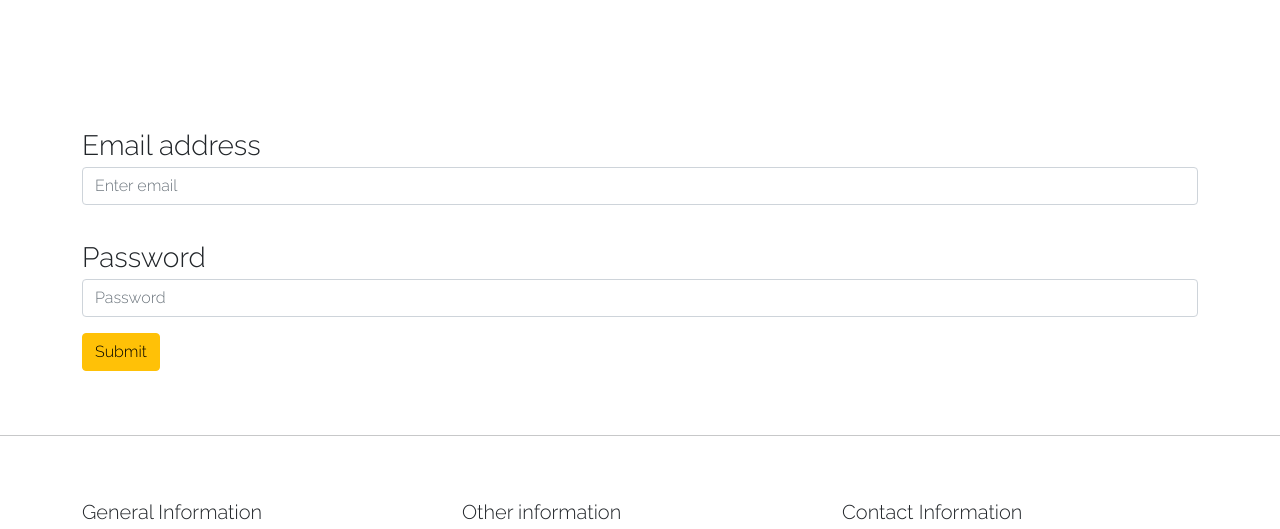
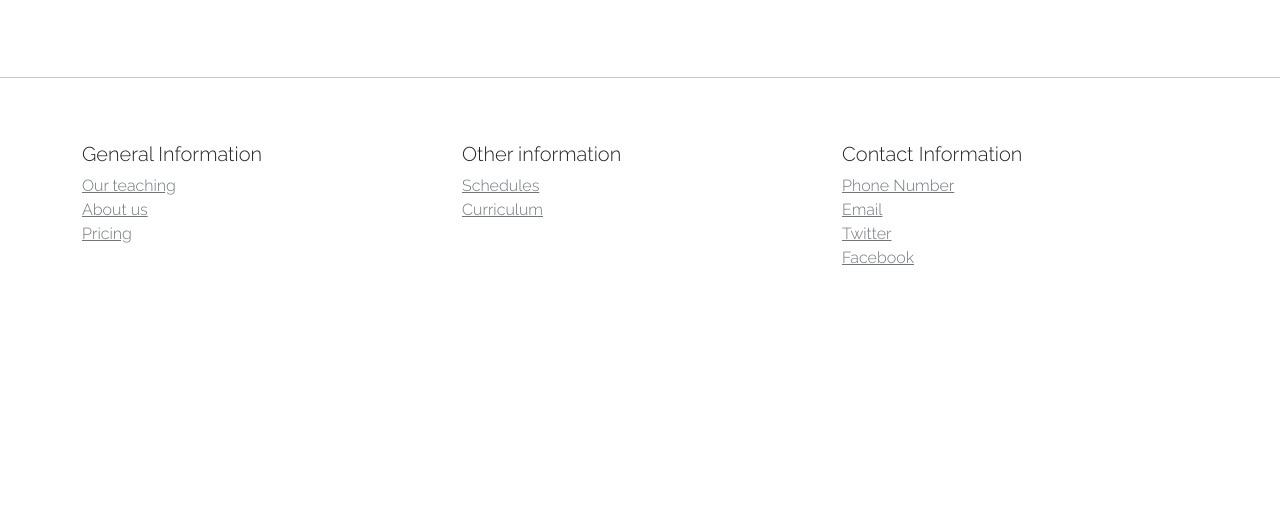
Before and after one commit to TheGreatestPapyrus/Ion-Tutors, a plain HTML site: page contacts/index.html in a window 1280 px wide. Shown: the part 624-1153 px from the top of the page. After the commit the page ends 958 px from the top, so only its background shows below. Drawn offline with nearby package versions, Linux system fonts and the light colour scheme.

Commit message:
Commented form

```diff
--- a/contacts/index.html
+++ b/contacts/index.html
@@ -60,7 +60,7 @@
             </p>
           </div>
         </section>
-        <section class="jumbotron text-left py-5">
+        <!---<section class="jumbotron text-left py-5">
           <div class="container">
             <form>
               <div class="form-group py-3">
@@ -74,7 +74,7 @@
               <button type="submit" class="btn btn-warning">Submit</button>
             </form>
           </div>
-        </section>
+        </section>-->
     </main>
     <hr>
     <footer class="container py-5">
```
